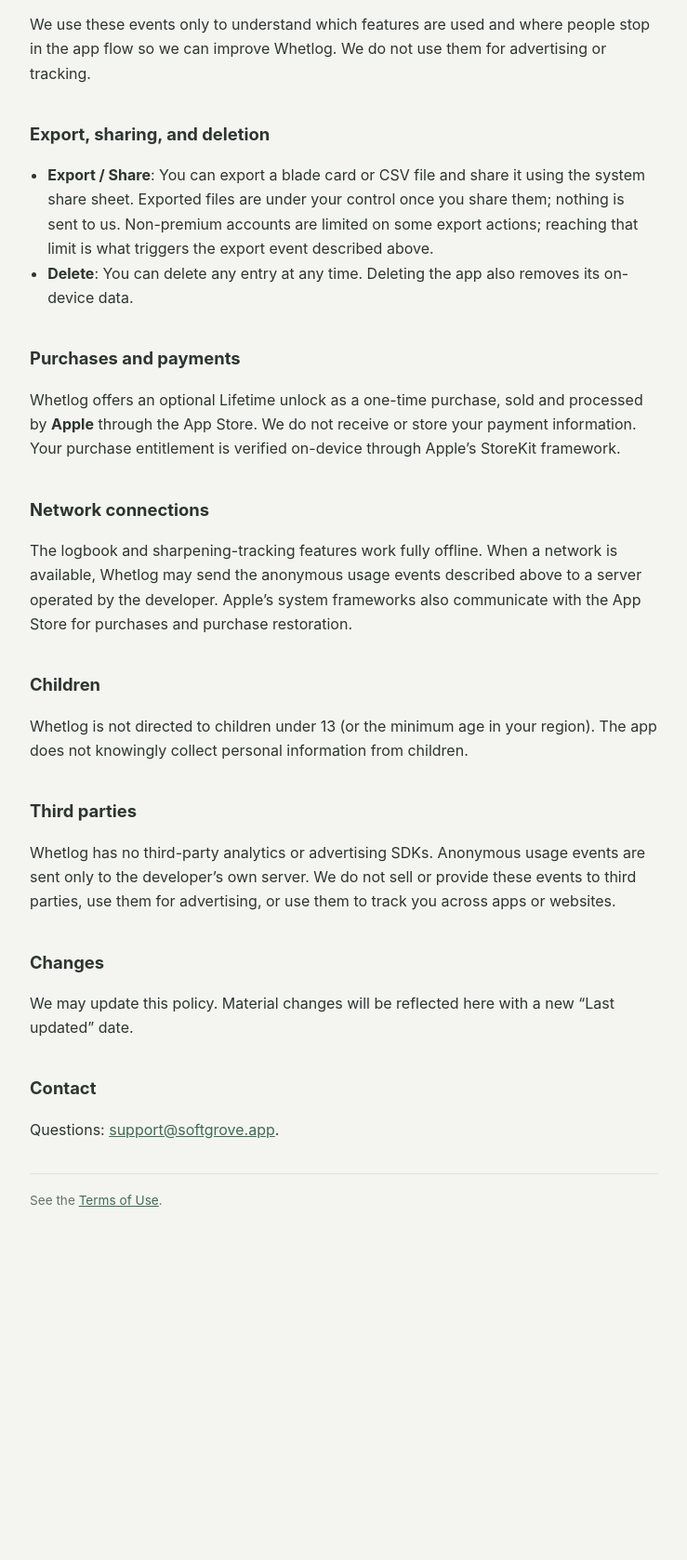
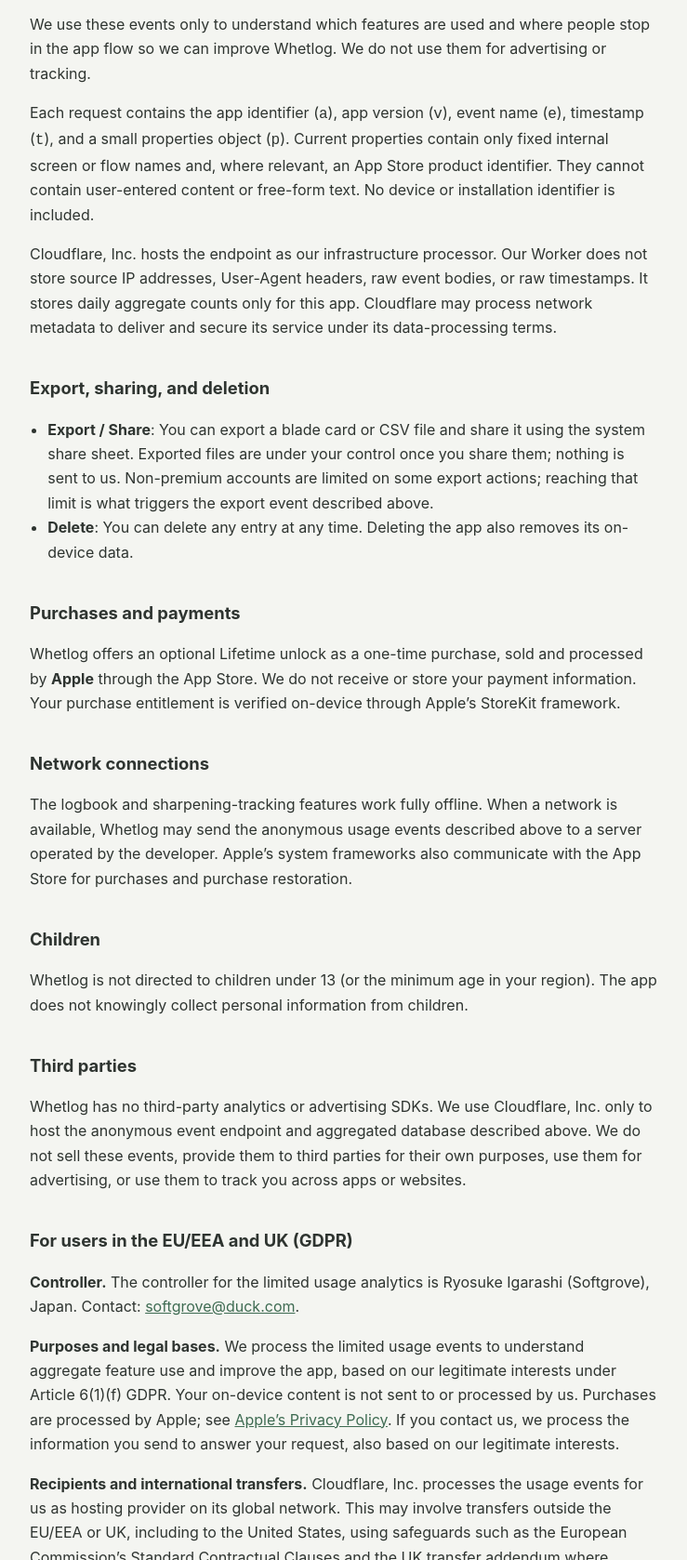
Before and after one commit to softgrove/whetlog-legal, a plain HTML site: page privacy.html in a window 1280 px wide. Shown: the part 1122-2800 px from the top of the page at 93% size, without its empty margins (270-1009 px from the left). Before the commit the page ends 2518 px from the top, so only its background shows below. Drawn offline with Linux system fonts and the light colour scheme.

Commit message:
privacy: disclose anonymous usage analytics; add GDPR section

```diff
--- a/privacy.html
+++ b/privacy.html
@@ -16,7 +16,7 @@
 <div class="wrap">
   <p class="brand">Whetlog</p>
   <h1>Privacy Policy</h1>
-  <p class="meta">Effective date: August 29, 2026 · Last updated: September 2, 2026</p>
+  <p class="meta">Effective date: August 29, 2026 · Last updated: September 15, 2026</p>
 
   <div class="summary">
     <strong>Local logbook data, limited anonymous usage data.</strong> Everything you record — blades, stones,
@@ -27,7 +27,7 @@
 
   <h2>Who we are</h2>
   <p>Whetlog (“the app”, “we”) is provided by <strong>Softgrove</strong>, an independent developer based in Japan.
-  Contact: <a href="mailto:support@softgrove.app">support@softgrove.app</a>.</p>
+  Contact: <a href="mailto:softgrove@duck.com">softgrove@duck.com</a>.</p>
 
   <h2>What data the app handles</h2>
   <p>You may record blades, whetstones, sharpening sessions, touch-ups, notes, optional photos, and related
@@ -47,6 +47,16 @@
   be linked back to a specific device or person; the developer can only see aggregate counts.</p>
   <p>We use these events only to understand which features are used and where people stop in the app flow so we
   can improve Whetlog. We do not use them for advertising or tracking.</p>
+
+  <p>Each request contains the app identifier (<code>a</code>), app version (<code>v</code>), event name
+  (<code>e</code>), timestamp (<code>t</code>), and a small properties object (<code>p</code>). Current
+  properties contain only fixed internal screen or flow names and, where relevant, an App Store product
+  identifier. They cannot contain user-entered content or free-form text. No device or installation identifier
+  is included.</p>
+  <p>Cloudflare, Inc. hosts the endpoint as our infrastructure processor. Our Worker does not store source IP
+  addresses, User-Agent headers, raw event bodies, or raw timestamps. It stores daily aggregate counts only
+  for this app. Cloudflare may process network metadata to deliver and secure its service under its
+  data-processing terms.</p>
 
   <h2>Export, sharing, and deletion</h2>
   <ul>
@@ -73,15 +83,41 @@
   knowingly collect personal information from children.</p>
 
   <h2>Third parties</h2>
-  <p>Whetlog has no third-party analytics or advertising SDKs. Anonymous usage events are sent only to the
-  developer’s own server. We do not sell or provide these events to third parties, use them for advertising, or
-  use them to track you across apps or websites.</p>
+  <p>Whetlog has no third-party analytics or advertising SDKs. We use Cloudflare, Inc. only to host the
+  anonymous event endpoint and aggregated database described above. We do not sell these events, provide
+  them to third parties for their own purposes, use them for advertising, or use them to track you across
+  apps or websites.</p>
+
+  <h2>For users in the EU/EEA and UK (GDPR)</h2>
+  <!-- controller postal address: to be added -->
+  <p><strong>Controller.</strong> The controller for the limited usage analytics is Ryosuke Igarashi
+  (Softgrove), Japan. Contact: <a href="mailto:softgrove@duck.com">softgrove@duck.com</a>.</p>
+  <p><strong>Purposes and legal bases.</strong> We process the limited usage events to understand aggregate
+  feature use and improve the app, based on our legitimate interests under Article 6(1)(f) GDPR. Your
+  on-device content is not sent to or processed by us. Purchases are processed by Apple; see
+  <a href="https://www.apple.com/legal/privacy/">Apple’s Privacy Policy</a>. If you contact us, we process the
+  information you send to answer your request, also based on our legitimate interests.</p>
+  <p><strong>Recipients and international transfers.</strong> Cloudflare, Inc. processes the usage events for
+  us as hosting provider on its global network. This may involve transfers outside the EU/EEA or UK,
+  including to the United States, using safeguards such as the European Commission’s Standard Contractual
+  Clauses and the UK transfer addendum where applicable.</p>
+  <p><strong>Retention.</strong> We do not retain raw events. Daily aggregate counts are retained in a form that contains no device or installation identifier. The current server code has no
+  automatic deletion period for those aggregate records. On-device content remains until you delete it or
+  the app. Correspondence is kept only as long as reasonably needed to answer and document the request.</p>
+  <p><strong>Your rights.</strong> Subject to applicable law, you may request access, rectification, erasure,
+  restriction, objection, and data portability by emailing
+  <a href="mailto:softgrove@duck.com">softgrove@duck.com</a>. Because the events contain no person, device, or installation identifier, we cannot identify aggregate records as relating to you. You may also lodge a complaint with
+  the data-protection supervisory authority in your country of residence or work, or where you believe an
+  infringement occurred.</p>
+  <p>Providing usage events is not a contractual or statutory requirement; the app’s core operation does not
+  depend on a successful telemetry request. We do not use automated decision-making or profiling that
+  produces legal or similarly significant effects.</p>
 
   <h2>Changes</h2>
   <p>We may update this policy. Material changes will be reflected here with a new “Last updated” date.</p>
 
   <h2>Contact</h2>
-  <p>Questions: <a href="mailto:support@softgrove.app">support@softgrove.app</a>.</p>
+  <p>Questions: <a href="mailto:softgrove@duck.com">softgrove@duck.com</a>.</p>
 
   <p class="foot">See the <a href="terms.html">Terms of Use</a>.</p>
 </div>
```
